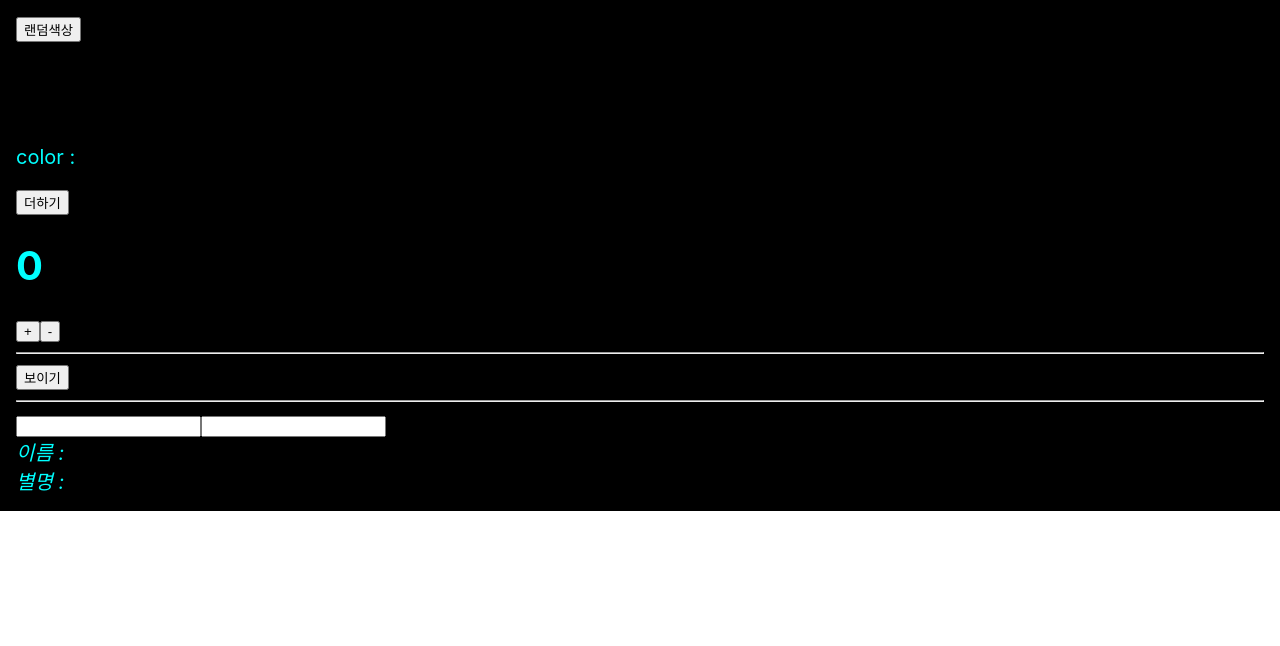
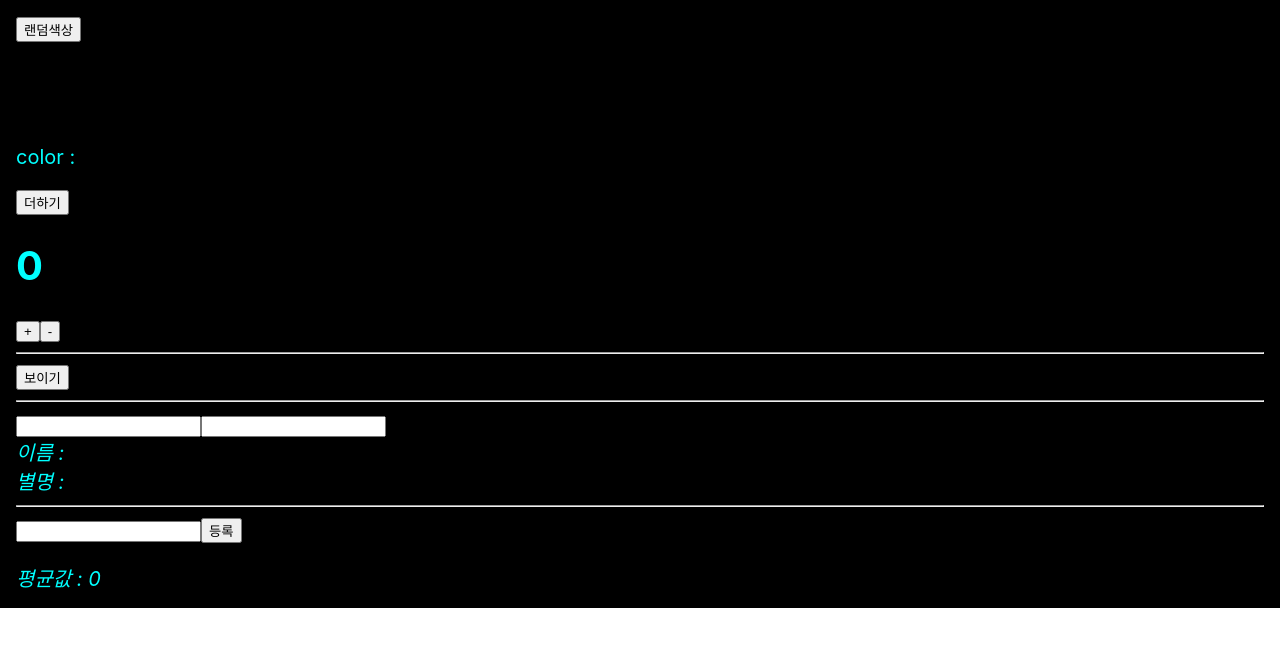
Before and after one commit to gogotr-hub/react_playground, a React (Create React App) app: page / in a window 1280 px wide. Shown: the top 646 px of the page. Built offline with nearby package versions, Linux system fonts and the light colour scheme.

Commit message:
useMemo remove add

```diff
--- a/src/App.js
+++ b/src/App.js
@@ -5,6 +5,7 @@ import LifeCycleSample from './LifeCycle/LifeCycleSample';
 import ErrorBoundary from './LifeCycle/ErrorBoundary';
 import Info from './Hook/Info';
 import InfoUseReducer from './Hook/InfoUseReducer';
+import Average from './Hook/Average';
 
 function getRandomColor() {
   return '#' + Math.floor(Math.random() * 16777215).toString(16);
@@ -42,6 +43,8 @@ class App extends Component {
         <button onClick={() => { this.setState({ visible: !this.state.visible }) }}>{this.state.visible ? '안보이기' : '보이기'}</button>
         <hr></hr>
         <InfoUseReducer></InfoUseReducer>
+        <hr></hr>
+        <Average></Average>
       </div>
     );
   }
--- /dev/null
+++ b/src/Hook/Average.js
@@ -0,0 +1,51 @@
+import React, { useMemo, useState } from 'react';
+//useMemo - 함수형 컴포넌트 내부의 연산을 최적화
+// 메모이제이션
+
+const getAverage = (numbers) => {
+    console.log('평균값 계산중...');
+    if (numbers.length === 0) return 0;
+    const sum = numbers.reduce((a, b) => a + b);
+    return sum / numbers.length;
+}
+const Average = () => {
+    const [list, setList] = useState([]);
+    const [number, setNumber] = useState('');
+
+    const onChange = (e) => {
+        setNumber(e.target.value);
+    }
+
+    const onInsert = (e) => {
+        const nextList = list.concat(parseInt(number));
+        setList(nextList);
+        setNumber('');
+    }
+    const onDelete = (value) =>{
+        const nextList = list.filter((number) => number !== value);
+        setList(nextList);
+    }
+    const onKeyPress = (e) => {
+        if (e.key === 'Enter') {
+            onInsert();
+        }
+    }
+    const avg = useMemo(() => getAverage(list), [list]);
+
+    return (
+        <div>
+            <input value={number} onChange={onChange} onKeyPress={onKeyPress}></input>
+            <button onClick={onInsert}>등록</button>
+            <ul>
+                {
+                    list.map((value, index) => (<li key={index} onDoubleClick={()=>onDelete(value)}>{value}</li>))
+                }
+            </ul>
+            <div>
+                <em>평균값 : {avg}</em>
+            </div>
+        </div>
+    );
+};
+
+export default Average;
--- a/src/Hook/InfoUseReducer.js
+++ b/src/Hook/InfoUseReducer.js
@@ -8,6 +8,11 @@ function reducer(state, action) {
 }
 
 const InfoUseReducer = () => {
+    //useReducer - 첫번째 파라메터 : 리듀서 함수
+    // 두번째 파라메터 : 해당 리듀서의 기본값
+    // state : 현재 가리키는 값
+    // dispatch : 액션을 발생시키는 함수
+    // ** 장점 : 컴포넌트 업데이트 로직을 컴포넌트 밖으로 뺄수 있다는 것!
     const [state, dispatch] = useReducer(reducer, {
         name: '',
         nickname: ''
```
